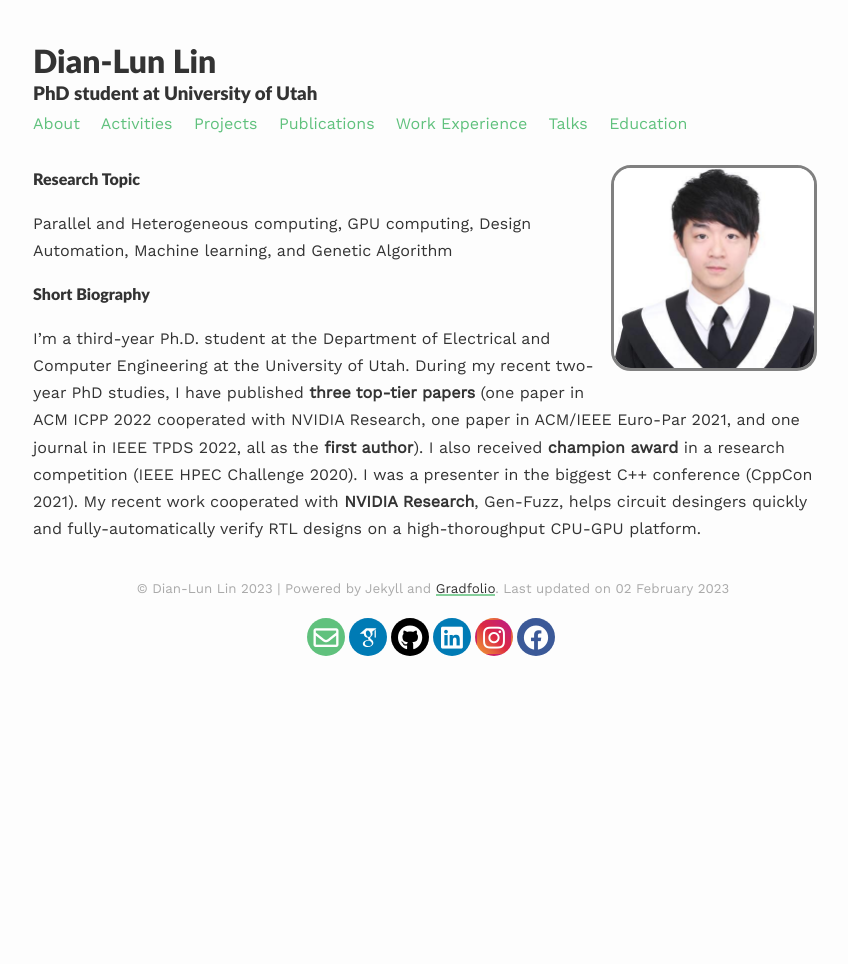
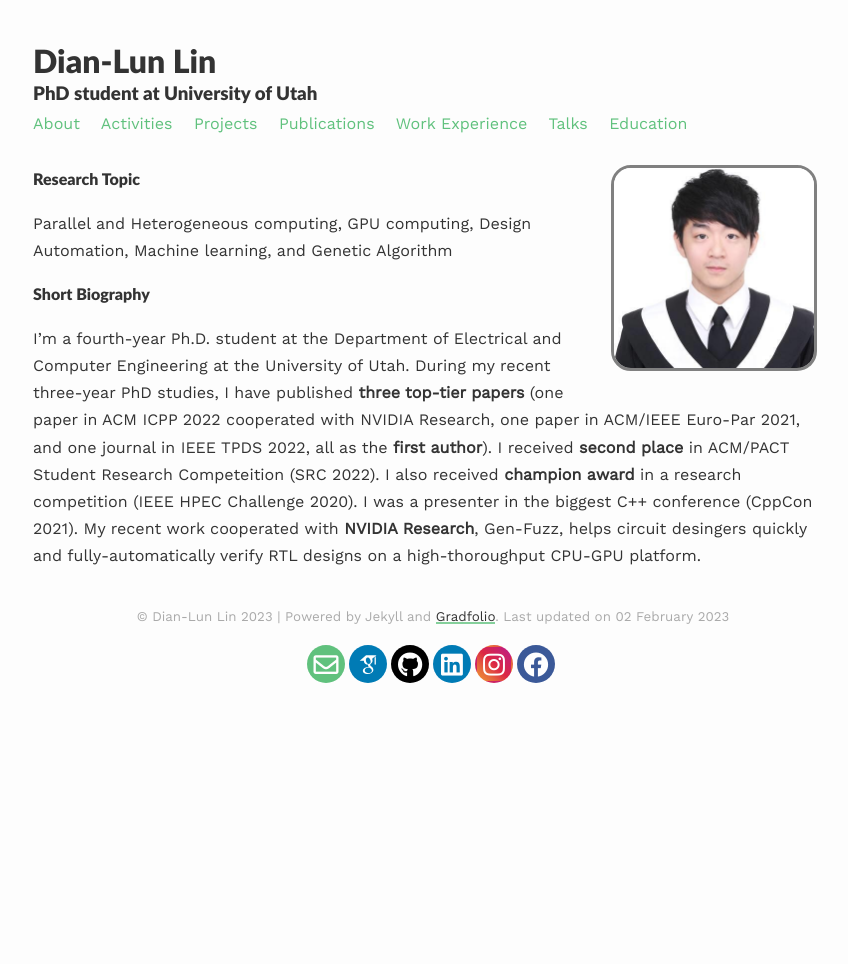
Before and after one commit to dian-lun-lin/dian-lun-lin.github.io, a Jekyll site: the page built from index.md, in a window 1280 px wide. Shown: the whole page, without its empty margins (207-1055 px from the left). Built offline with Jekyll 4.4.1, drawn with Linux system fonts in a browser that asks for light colours; nearby versions of some CDN libraries; some web fonts are replaced.

Commit message:
update bio

```diff
--- a/index.md
+++ b/index.md
@@ -10,5 +10,5 @@ published: true
 #### Research Topic
 Parallel and Heterogeneous computing, GPU computing, Design Automation, Machine learning, and Genetic Algorithm
 #### Short Biography
-I'm a third-year Ph.D. student at the Department of Electrical and Computer Engineering at the University of Utah.
-During my recent two-year PhD studies, I have published **three top-tier papers** (one paper in ACM ICPP 2022 cooperated with NVIDIA Research, one paper in ACM/IEEE Euro-Par 2021, and one journal in IEEE TPDS 2022, all as the **first author**). I also received **champion award** in a research competition (IEEE HPEC Challenge 2020). I was a presenter in the biggest C++ conference (CppCon 2021). My recent work cooperated with **NVIDIA Research**, Gen-Fuzz, helps circuit desingers quickly and fully-automatically verify RTL designs on a high-thoroughput CPU-GPU platform.
+I'm a fourth-year Ph.D. student at the Department of Electrical and Computer Engineering at the University of Utah.
+During my recent three-year PhD studies, I have published **three top-tier papers** (one paper in ACM ICPP 2022 cooperated with NVIDIA Research, one paper in ACM/IEEE Euro-Par 2021, and one journal in IEEE TPDS 2022, all as the **first author**). I received **second place** in ACM/PACT Student Research Competeition (SRC 2022). I also received **champion award** in a research competition (IEEE HPEC Challenge 2020). I was a presenter in the biggest C++ conference (CppCon 2021). My recent work cooperated with **NVIDIA Research**, Gen-Fuzz, helps circuit desingers quickly and fully-automatically verify RTL designs on a high-thoroughput CPU-GPU platform.
```
